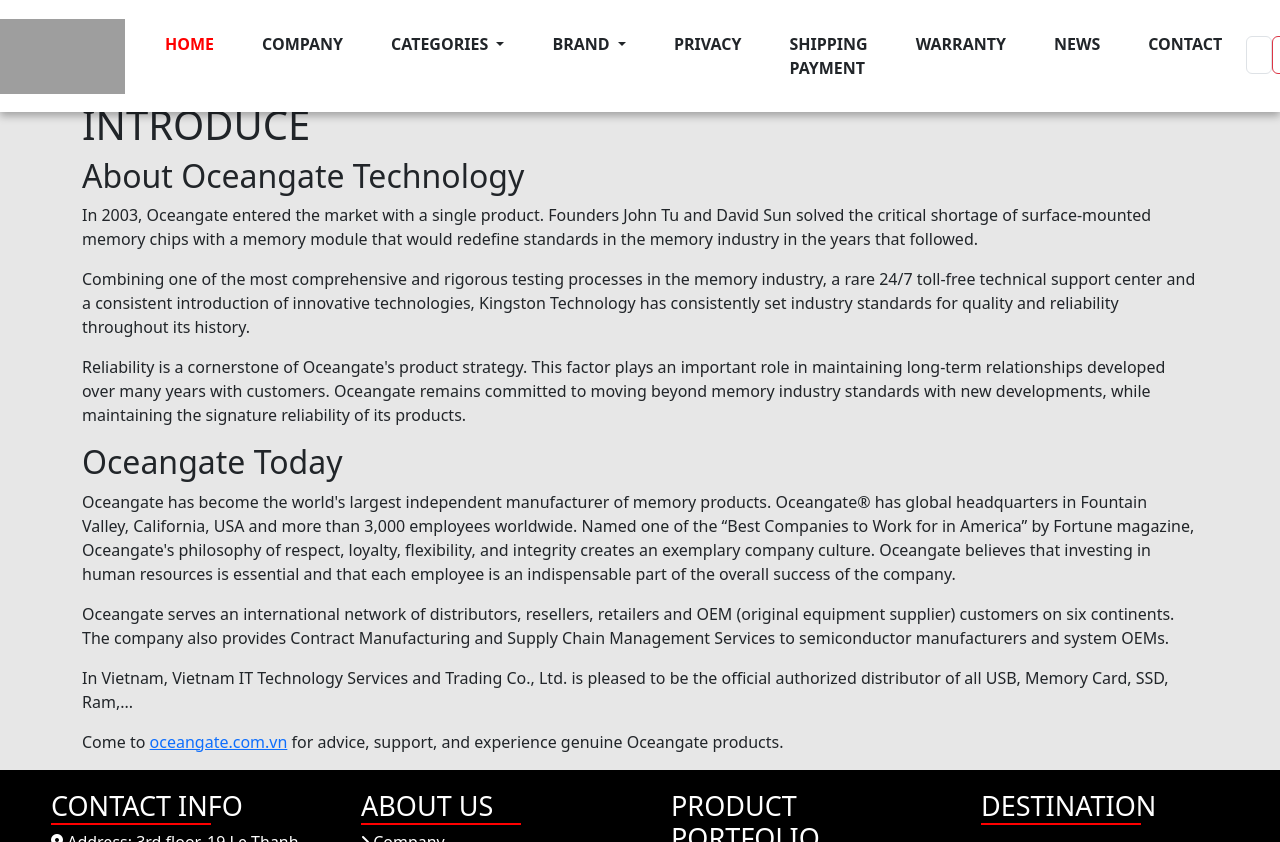
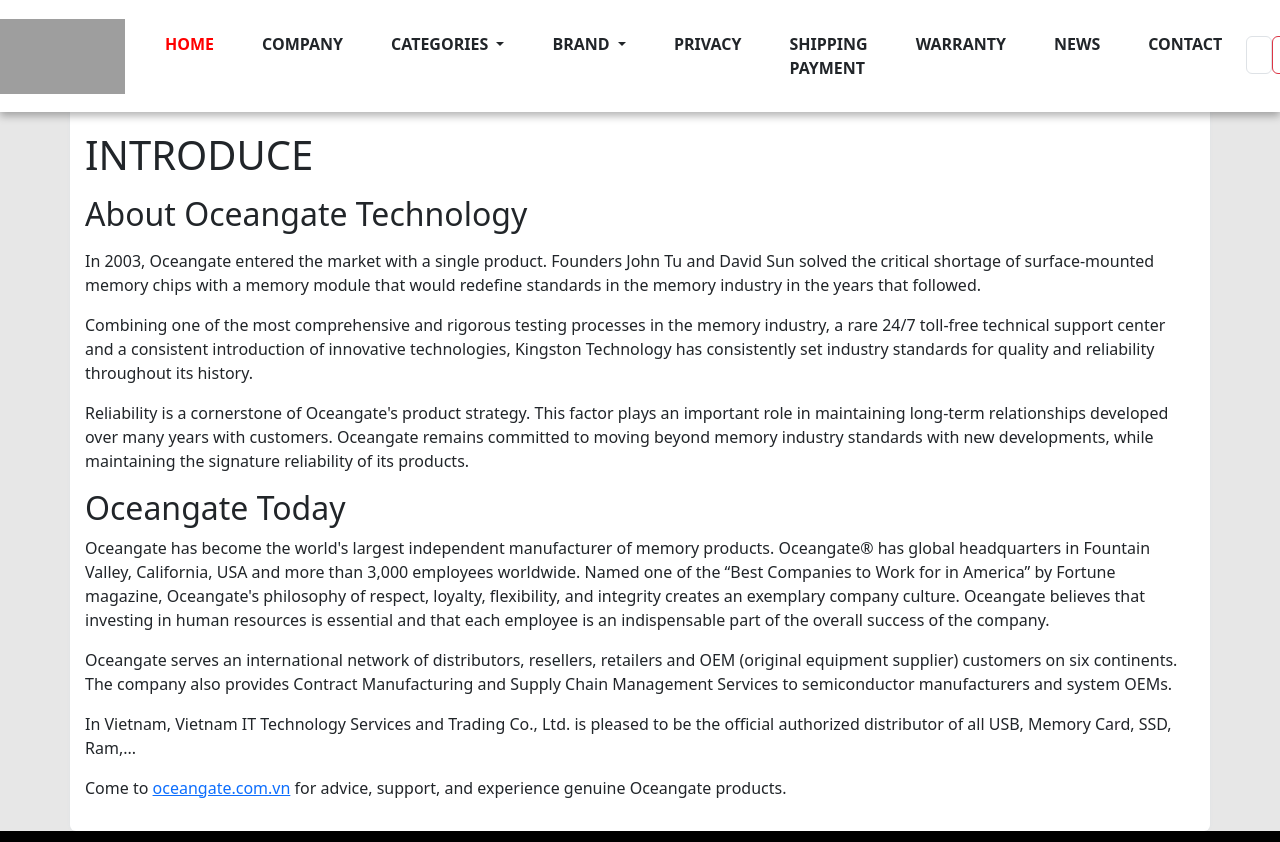
Before and after one commit to VuHongLuc/eproject-team3-C2305L, a PHP site: page /company.php in a window 1280 px wide. Shown: the top 842 px of the page. Run offline with PHP 8.4, Linux system fonts and the light colour scheme; grey boxes are pictures that could not be loaded.

Commit message:
updateCss

```diff
--- a/contactUs/company.php
+++ b/contactUs/company.php
@@ -19,11 +19,11 @@
 </head>
 <body>
 <?php include '../home/navbar.html'; ?>
-<div class="container">
-
+<div class="wrapper container-fluid">
+<div class="container col-inner">
     <h1>INTRODUCE</h1>
 
-    <h2>About Oceangate Technology</h2>
+    <h2 class="my-3">About Oceangate Technology</h2>
     <p>In 2003, Oceangate entered the market with a single product. Founders John Tu and David Sun solved the critical shortage of surface-mounted memory chips with a memory module that would redefine standards in the memory industry in the years that followed.</p>
 
     <p>Combining one of the most comprehensive and rigorous testing processes in the memory industry, a rare 24/7 toll-free technical support center and a consistent introduction of innovative technologies, Kingston Technology has consistently set industry standards for quality and reliability throughout its history.</p>
@@ -38,7 +38,7 @@
     <p>In Vietnam, Vietnam IT Technology Services and Trading Co., Ltd. is pleased to be the official authorized distributor of all USB, Memory Card, SSD, Ram,...</p>
 
     <p>Come to <a href="../index/index.php" >oceangate.com.vn</a> for advice, support, and experience genuine Oceangate products.</p>
-
+    </div>
 </div>
 <?php include '../home/footer.html'; ?>
 </body>
--- a/contactUs/contact.php
+++ b/contactUs/contact.php
@@ -44,7 +44,8 @@
 </head>
 <body>
     <?php include '../home/navbar.html'; ?>
-    <div class="container">
+    <div class="wrapper container-fluid">
+<div class="container col-inner">
         <h2>SEND THE CONTACT</h2>
 
         <?php
@@ -89,7 +90,8 @@
             </div>
         </div>
 
-        <iframe src="https://www.google.com/maps/embed?pb=!1m18!1m12!1m3!1d3724.7402958370076!2d105.84755407564155!3d21.003044988660463!2m3!1f0!2f0!3f0!3m2!1i1024!2i768!4f13.1!3m3!1m2!1s0x3135ac748cd9d447%3A0xaf1371c17f07550c!2zMTkgUC4gTMOqIFRoYW5oIE5naOG7iywgQuG6oWNoIE1haSwgSGFpIELDoCBUcsawbmcsIEjDoCBO4buZaSwgVmnhu4d0IE5hbQ!5e0!3m2!1svi!2s!4v1703469850204!5m2!1svi!2s" width="100%" height="100%" style="border:0;" allowfullscreen="" loading="lazy" referrerpolicy="no-referrer-when-downgrade"></iframe>
+        <iframe class="my-3" src="https://www.google.com/maps/embed?pb=!1m18!1m12!1m3!1d3724.7402958370076!2d105.84755407564155!3d21.003044988660463!2m3!1f0!2f0!3f0!3m2!1i1024!2i768!4f13.1!3m3!1m2!1s0x3135ac748cd9d447%3A0xaf1371c17f07550c!2zMTkgUC4gTMOqIFRoYW5oIE5naOG7iywgQuG6oWNoIE1haSwgSGFpIELDoCBUcsawbmcsIEjDoCBO4buZaSwgVmnhu4d0IE5hbQ!5e0!3m2!1svi!2s!4v1703469850204!5m2!1svi!2s" width="100%" height="300px" style="border:0;" allowfullscreen="" loading="lazy" referrerpolicy="no-referrer-when-downgrade"></iframe>
+    </div>
     </div>
     <?php include '../home/footer.html'; ?>
     <script>
--- a/contactUs/privacy.php
+++ b/contactUs/privacy.php
@@ -9,7 +9,8 @@
 <body>
     <?php include '../home/navbar.html'; ?>
 
-    <div class="container">
+    <div class="wrapper container-fluid">
+<div class="container col-inner">
         <h2>PRIVACY POLICY</h2>
 
         <h3>General Principles</h3>
@@ -36,7 +37,7 @@
             <li>Phone number: <strong>1800 1141</strong></li>
         </ul>
     </div>
-
+    </div>
     <?php include '../home/footer.html' ?>
 </body>
 </html>
--- a/contactUs/returnPolicy.php
+++ b/contactUs/returnPolicy.php
@@ -9,7 +9,8 @@
 <body>
     <?php include '../home/navbar.html'; ?>
 
-    <div class="container">
+    <div class="wrapper container-fluid">
+<div class="container col-inner">
     <h2>EXCHANGE & RETURN POLICY</h2>
     <p>To help customers more conveniently during the shopping process at Kingston Vietnam, we would like to inform customers of the exchange and return regulations as follows:</p>
 
@@ -36,7 +37,7 @@
 
     <p>To know more about return regulations, please contact <strong>1800 1141</strong></p>
     </div>
-
+    </div>
     <?php include '../home/footer.html' ?>
 </body>
 </html>
--- a/contactUs/shippingPayment.php
+++ b/contactUs/shippingPayment.php
@@ -12,7 +12,8 @@
 <body>
     <?php include '../home/navbar.html'; ?>
 
-    <div class="container">
+       <div class="wrapper container-fluid">
+<div class="container col-inner">
     <h2>SHIPPING AND PAYMENT</h2>
 
     <h3>Transport</h3>
@@ -50,6 +51,7 @@
         <p>Please notify us by phone at <strong>1800 1141</strong> after a successful transfer to confirm.</p>
     </div>
     </div>
+</div>
     <?php include "../home/footer.html" ?>
 </body>
 
--- a/contactUs/warrantyPolicy.php
+++ b/contactUs/warrantyPolicy.php
@@ -29,7 +29,8 @@
 
     <?php include '../home/navbar.html'; ?>
 
-    <div class="container">
+    <div class="wrapper container-fluid">
+<div class="container col-inner">
     <h1>WARRANTY POLICY</h1>
 
     <h2>Warranty policy of OceanGate</h2>
@@ -73,7 +74,7 @@
 
     <p>To receive support, please contact <a href="../index/index.php" class="custom-link bold-link">oceangate.com.vn</a> or Hotline <strong>1800 1141</strong>.</p>
       </div>
-
+      </div>
     <?php include '../home/footer.html' ?>
 
 </body>
--- a/news/news.php
+++ b/news/news.php
@@ -28,7 +28,9 @@
 </head>
 <body>
 <?php include '../home/navbar.html'; ?>
-<div class="container">
+<div class="wrapper container-fluid">
+<div class="container col-inner">
+
     <h1>News Page</h1>
 
     <?php
@@ -78,6 +80,7 @@
         }
     ?>
     </div>
+    </div>
     <?php include '../home/footer.html'; ?>
 </body>
 </html>
--- a/news/news1.php
+++ b/news/news1.php
@@ -28,7 +28,8 @@
 </head>
 <body>
 <?php include '../home/navbar.html'; ?>
-    <div class="container">
+<div class="wrapper container-fluid">
+<div class="container col-inner">
 
         <h2>Learn about USB-C</h2>
 
@@ -41,7 +42,7 @@
 
         <p><strong>Impressive USB-C performance</strong><br>
         Another reason USB-C is growing in popularity is because of its impressive performance standards. This type of connector supports the latest USB 3.2 communication protocols, which is much faster and more powerful than most standard USBs. USB-C can provide up to 100W of power to devices and can transfer data at speeds of up to 20Gbps. USB-C is also capable of transmitting 4K Ultra HD video and audio. This means you can charge full-sized products and transfer data up to 20 times faster than USB 2.0, while still enjoying the ultimate 4K Ultra HD video experience.</p>
-
+        </div>
     </div>
     <?php include '../home/footer.html'; ?>
 </body>
--- a/news/news2.php
+++ b/news/news2.php
@@ -24,7 +24,8 @@
 </head>
 <body>
 <?php include '../home/navbar.html'; ?>
-    <div class="container">
+<div class="wrapper container-fluid">
+<div class="container col-inner">
 
         <h2>Should I Buy a Kingston USB?</h2>
 
@@ -43,7 +44,7 @@
 
         <h3>Should I buy a Kingston USB?</h3>
         <p>With Kingston USB, the compact, unique design as well as the diversity of designs and capacity are the attractions for consumers. Not only that, technology enthusiasts consider the Kingston USB to be quite convenient to carry and can connect to all operating systems. Furthermore, this product also has good quality and good warranty.</p>
-
+        </div>
     </div>
     <?php include '../home/footer.html'; ?>
 </body>
--- a/news/news3.php
+++ b/news/news3.php
@@ -24,7 +24,8 @@
 </head>
 <body>
 <?php include '../home/navbar.html'; ?>
-    <div class="container">
+    <div class="wrapper container-fluid">
+<div class="container col-inner">
 
         <h2>How to Format an SSD</h2>
 
@@ -56,7 +57,7 @@
 
         <h3>Conclusion</h3>
         <p>Formatting an SSD is a quick and simple process that anyone can do. If you encounter any problems when formatting your SSD, please contact Kingston Vietnam for support.</p>
-
+        </div>
     </div>
     <?php include '../home/footer.html'; ?>
 </body>
--- a/news/news4.php
+++ b/news/news4.php
@@ -24,7 +24,8 @@
 </head>
 <body>
 <?php include '../home/navbar.html'; ?>
-    <div class="container">
+<div class="wrapper container-fluid">
+<div class="container col-inner">
 
         <h2>How to Set Up an IronKey Vault Privacy 80 Portable SSD</h2>
 
@@ -59,7 +60,7 @@
         <p>That's it! Once you've set up the IronKey Vault Privacy 80 removable SSD, you can begin safely saving and securing important data.</p>
 
 
-
+        </div>
     </div>
     <?php include '../home/footer.html'; ?>
 </body>
--- a/news/news5.php
+++ b/news/news5.php
@@ -24,7 +24,8 @@
 </head>
 <body>
 <?php include '../home/navbar.html'; ?>
-    <div class="container">
+<div class="wrapper container-fluid">
+<div class="container col-inner">
 
         <h2>How to Format a USB Drive</h2>
 
@@ -81,7 +82,7 @@
 
         <h3>Conclusion</h3>
         <p>Formatting a USB drive can be a great option if you want to erase data from a flash drive quickly and efficiently or if you want to use the flash drive on another operating system. By formatting your USB drive, you will optimize the drive's performance.</p>
-
+        </div>
     </div>
     <?php include '../home/footer.html'; ?>
 </body>
```
